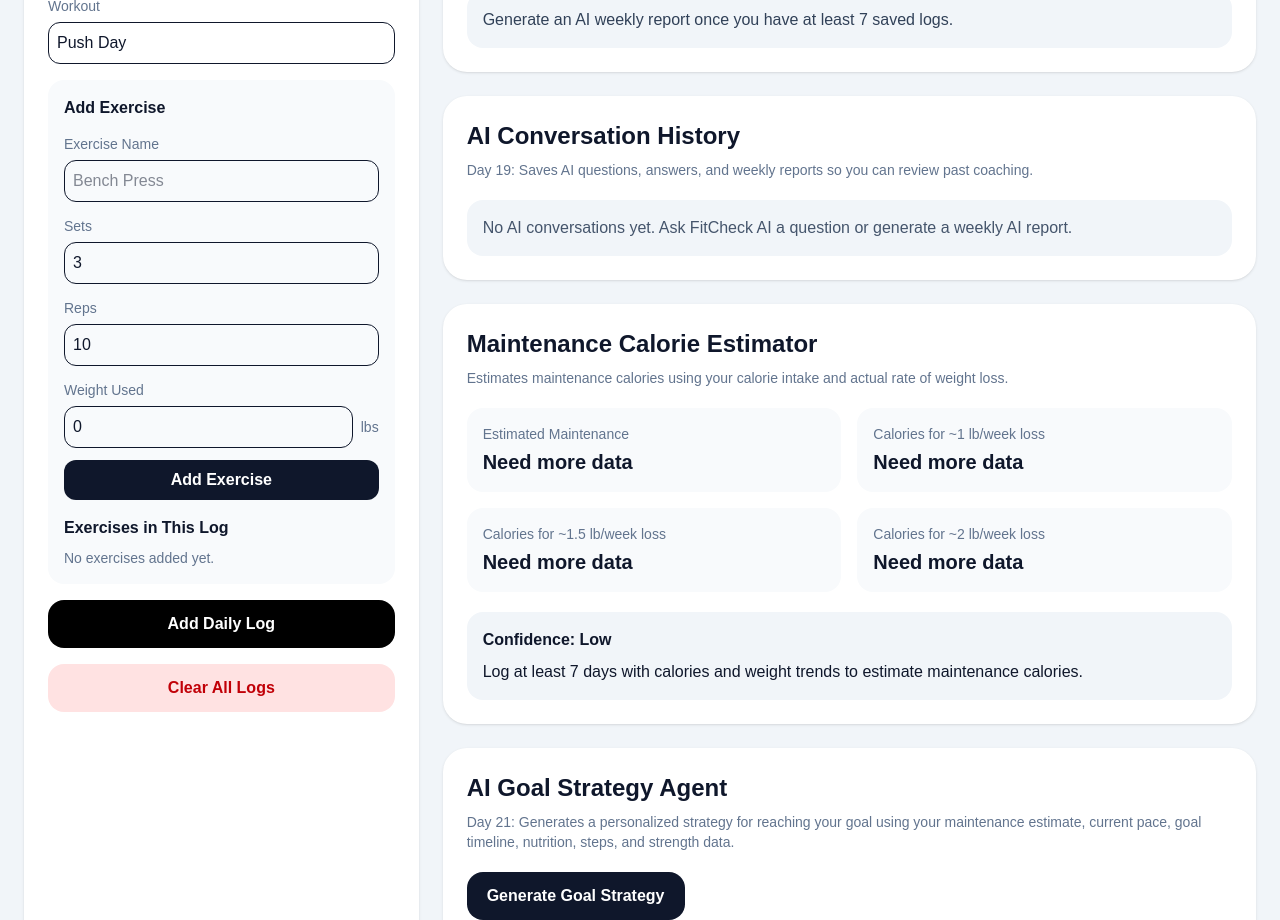
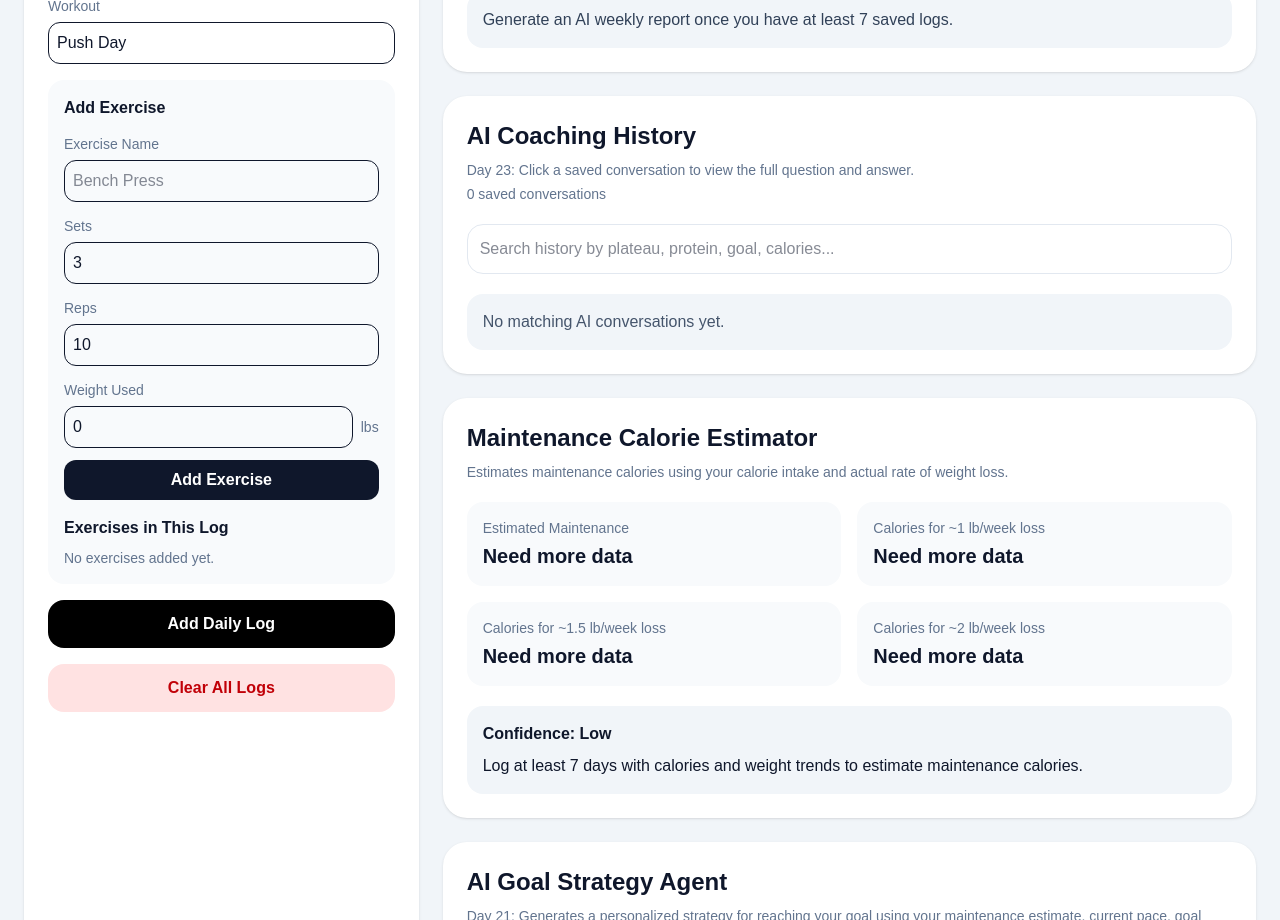
Before and after one commit to ayushs36/fitcheck-ai, a Next.js app: page / in a window 1280 px wide. Shown: the part 1340-2260 px from the top of the page. Built offline with nearby package versions, Linux system fonts and the light colour scheme.

Commit message:
Add Day 23 UI polish and collapsible AI history

```diff
--- a/app/page.tsx
+++ b/app/page.tsx
@@ -103,6 +103,10 @@ const [aiWeeklyReport, setAiWeeklyReport] = useState(
 const [isWeeklyReportLoading, setIsWeeklyReportLoading] =
   useState(false);
   const [aiHistory, setAiHistory] = useState<AIConversation[]>([]);
+  const [expandedConversationId, setExpandedConversationId] =
+  useState<string | null>(null);
+
+const [historySearch, setHistorySearch] = useState("");
   const [goalStrategy, setGoalStrategy] = useState(
   "Generate an AI goal strategy to get a personalized plan for reaching your target."
 );
@@ -688,6 +692,15 @@ function saveAIConversation(
 function clearAIHistory() {
   setAiHistory([]);
 }
+const filteredAIHistory = aiHistory.filter((item) => {
+  const search = historySearch.toLowerCase();
+
+  return (
+    item.question.toLowerCase().includes(search) ||
+    item.answer.toLowerCase().includes(search) ||
+    item.type.toLowerCase().includes(search)
+  );
+});
   function askFitCheckAI() {
     const question = coachQuestion.toLowerCase().trim();
 
@@ -1109,7 +1122,7 @@ async function parseNaturalLogWithAI() {
   }
 }
   return (
-    <main className="min-h-screen bg-slate-100 p-6 text-slate-900">
+    <main className="min-h-screen bg-slate-100 p-4 text-slate-900 md:p-6">
       <div className="mx-auto max-w-7xl">
         <header className="mb-6 rounded-3xl bg-white p-6 shadow-sm">
           <p className="text-sm font-semibold uppercase tracking-wide text-slate-500">
@@ -1441,9 +1454,12 @@ async function parseNaturalLogWithAI() {
 <section className="rounded-3xl bg-white p-6 shadow-sm">
   <div className="flex flex-col gap-3 md:flex-row md:items-center md:justify-between">
     <div>
-      <h2 className="text-2xl font-semibold">AI Conversation History</h2>
+      <h2 className="text-2xl font-semibold">AI Coaching History</h2>
       <p className="mt-2 text-sm text-slate-500">
-        Day 19: Saves AI questions, answers, and weekly reports so you can review past coaching.
+        Day 23: Click a saved conversation to view the full question and answer.
+      </p>
+      <p className="mt-1 text-sm text-slate-500">
+        {aiHistory.length} saved conversation{aiHistory.length === 1 ? "" : "s"}
       </p>
     </div>
 
@@ -1457,32 +1473,64 @@ async function parseNaturalLogWithAI() {
     )}
   </div>
 
-  <div className="mt-5 space-y-4">
-    {aiHistory.length === 0 ? (
+  <input
+    className="mt-5 w-full rounded-2xl border border-slate-200 p-3"
+    value={historySearch}
+    onChange={(event) => setHistorySearch(event.target.value)}
+    placeholder="Search history by plateau, protein, goal, calories..."
+  />
+
+  <div className="mt-5 space-y-3">
+    {filteredAIHistory.length === 0 ? (
       <p className="rounded-2xl bg-slate-100 p-4 text-slate-600">
-        No AI conversations yet. Ask FitCheck AI a question or generate a weekly AI report.
+        No matching AI conversations yet.
       </p>
     ) : (
-      aiHistory.map((item) => (
+      filteredAIHistory.map((item) => {
+        const isExpanded = expandedConversationId === item.id;
+
+        return (
           <div key={item.id} className="rounded-2xl bg-slate-100 p-4">
-          <div className="flex flex-col gap-1 md:flex-row md:items-center md:justify-between">
-            <p className="font-semibold text-slate-900">{item.type}</p>
-            <p className="text-sm text-slate-500">{item.createdAt}</p>
-          </div>
-
-          <p className="mt-3 text-sm font-semibold text-slate-700">
+            <button
+              onClick={() =>
+                setExpandedConversationId(isExpanded ? null : item.id)
+              }
+              className="w-full text-left"
+            >
+              <div className="flex flex-col gap-2 md:flex-row md:items-center md:justify-between">
+                <div>
+                  <p className="font-semibold text-slate-900">
+                    {isExpanded ? "▼" : "▶"} {item.question}
+                  </p>
+                  <p className="mt-1 text-sm text-slate-500">
+                    {item.type} • {item.createdAt}
+                  </p>
+                </div>
+
+                <span className="rounded-full bg-white px-3 py-1 text-sm font-semibold text-slate-600">
+                  {isExpanded ? "Hide" : "View"}
+                </span>
+              </div>
+            </button>
+
+            {isExpanded && (
+              <div className="mt-4 border-t border-slate-200 pt-4">
+                <p className="text-sm font-semibold text-slate-700">
                   Question
                 </p>
                 <p className="mt-1 text-slate-700">{item.question}</p>
 
-          <p className="mt-3 text-sm font-semibold text-slate-700">
+                <p className="mt-4 text-sm font-semibold text-slate-700">
                   Answer
                 </p>
                 <p className="mt-1 whitespace-pre-wrap text-slate-700">
                   {item.answer}
                 </p>
               </div>
-      ))
+            )}
+          </div>
+        );
+      })
     )}
   </div>
 </section>
```
Lines whose indentation alone changed are shown as unchanged.
